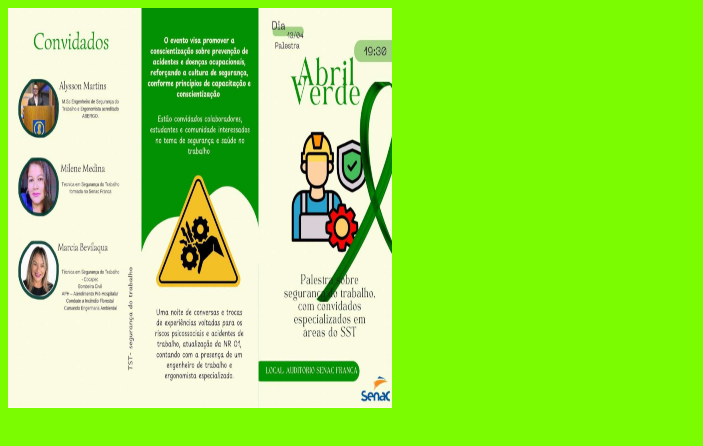
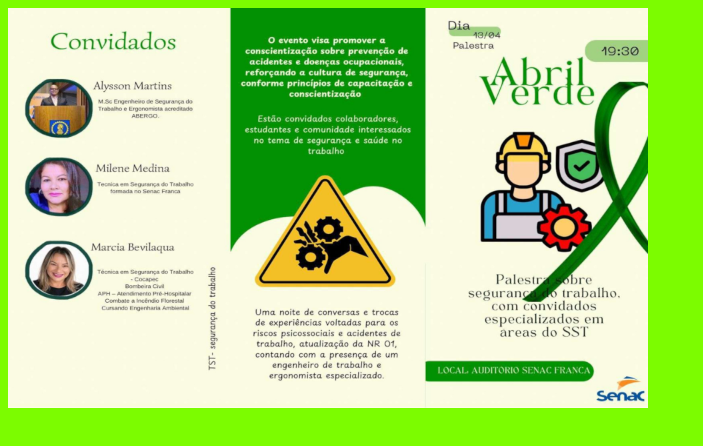
Before and after one commit to KennedyElias/Abril-Verde, a plain HTML site: page index.html in a window 1280 px wide. Shown: the whole page, without its empty margins (0-703 px from the left). Drawn offline with Linux system fonts and the light colour scheme.

Commit message:
Update index.html

```diff
--- a/index.html
+++ b/index.html
@@ -11,7 +11,7 @@
         }
         img {
             height: 50vh;
-            width: 30vw;
+            width: 50vw;
             margin: auto;
         }
     </style>
```
